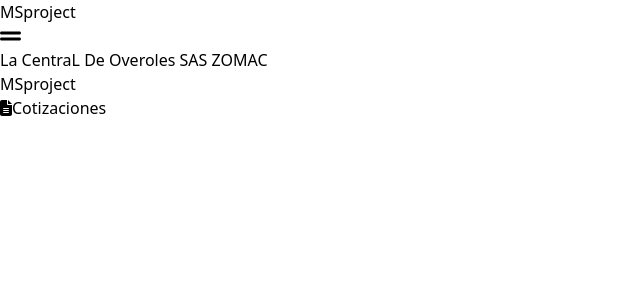
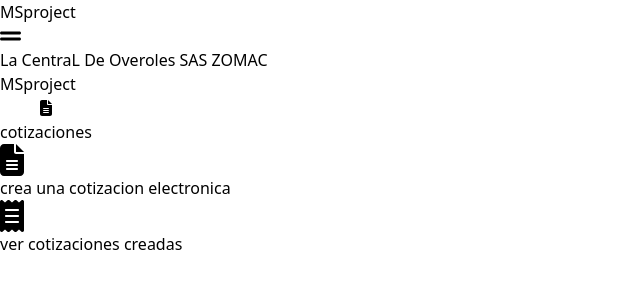
Before and after one commit to Jaimeangel/InvoicePlatform-FrontEnd, a React (Vite) app: page /dashboard/cotizaciones in a window 1280 px wide. Shown: the top 300 px of the page, without its empty margins (0-640 px from the left). Built offline with nearby package versions, Linux system fonts and the light colour scheme.

Commit message:
agregando router para cotizaciones/creando UI dashboard cotizaciones

```diff
--- /dev/null
+++ b/src/components/cardOptionsDashboard.jsx
@@ -0,0 +1,20 @@
+import React from 'react'
+//router
+import { Link } from 'react-router-dom';
+//font awesome icons
+import { FontAwesomeIcon } from "@fortawesome/react-fontawesome";
+
+function CardOptionsDashboard({icon,text,link}) {
+  return (
+    <Link
+        to={`${link}`}
+    >
+        <div className='bg-white max-w-xs h-[11rem] rounded-lg p-5 flex flex-col justify-around shadow-sm hover:shadow-md'>
+            <FontAwesomeIcon className='my-5' icon={icon} size="2xl" style={{color: "#000000",}}/>
+            <p className='text-xl first-letter:uppercase font-mono text-center font-semibold'>{text}</p>
+        </div>
+    </Link>
+  )
+}
+
+export default CardOptionsDashboard;
--- a/src/components/dashboard/Nav.jsx
+++ b/src/components/dashboard/Nav.jsx
@@ -4,7 +4,7 @@
 
 function Nav({openSideNav}) {
   return (
-    <div className='w-full flex flex-row px-7 py-4 justify-between items-center'>
+    <div className='w-full h-20 flex flex-row px-7 py-4 justify-between items-center'>
         <div className='w-3/12 flex flex-row items-center justify-evenly'>
             <h1 className='font-black text-3xl text-yellow-500 tracking-wider'>
                 MSproject
--- a/src/components/dashboard/sideBar.jsx
+++ b/src/components/dashboard/sideBar.jsx
@@ -1,15 +1,34 @@
+//router
+import { Link } from "react-router-dom";
+//font awesome icons
 import { FontAwesomeIcon } from "@fortawesome/react-fontawesome";
-import { Link } from "react-router-dom";
-
 import { faFileLines } from "@fortawesome/free-solid-svg-icons";
+//opciones sibebar
+const menuSibeBar=[
+  {
+    id:1,
+    opcion:'cotizaciones',
+    link:'cotizaciones',
+    icon:faFileLines
+  }
+]
 
 function SideBar({sideNav}) {
   return (
     <aside className={`${sideNav ? 'block':'hidden'} w-1/5 pr-5 py-5`}>
-        <button className='w-full flex flex-row justify-center items-center  text-black text-lg tracking-wide font-semibold py-3 rounded-xl  hover:bg-slate-100'>
-          <FontAwesomeIcon icon={faFileLines} style={{color: "#000000",}} className="mr-5" />
-          Cotizaciones
-        </button>
+      {
+        menuSibeBar.map(opcion=>(
+          <Link
+            key={opcion.id}
+            to={`${opcion.link}`}
+          >
+            <button className='w-full flex flex-row justify-center items-center  text-black text-lg tracking-wide font-semibold py-3 rounded-xl  hover:bg-slate-100'>
+              <FontAwesomeIcon icon={opcion.icon} style={{color: "#000000",}} className="mr-5" />
+              <p className="first-letter:uppercase">{opcion.opcion}</p>
+            </button>
+          </Link>
+        ))
+      }
     </aside>
   )
 }
--- a/src/main.jsx
+++ b/src/main.jsx
@@ -1,11 +1,14 @@
 import React from 'react'
 import ReactDOM from 'react-dom/client'
 import './index.css'
+//react router
+import {RouterProvider} from 'react-router-dom'
+//rutas
+import router from './routes'
 
-import Dashboard from './layaout/Dashboard'
 
 ReactDOM.createRoot(document.getElementById('root')).render(
-  <React.StrictMode>
-    <Dashboard/>
-  </React.StrictMode>,
+  <RouterProvider
+    router={router}
+  />
 )
--- /dev/null
+++ b/src/pages/CotizacionesDashboard.jsx
@@ -0,0 +1,61 @@
+import React from 'react'
+import { useEffect,useState } from 'react';
+//router
+import { useLocation } from 'react-router-dom';
+import { Outlet } from 'react-router-dom';
+//font awesome icons
+import { faFileLines } from "@fortawesome/free-solid-svg-icons";
+import { faReceipt } from '@fortawesome/free-solid-svg-icons';
+//components
+import CardOptionsDashboard from '../components/cardOptionsDashboard';
+//opciones dashboard
+const opciones=[
+    {
+        id:1,
+        text:'crea una cotizacion electronica',
+        link:'crear-cotizacion',
+        icon:faFileLines
+    },
+    {
+        id:2,
+        text:'ver cotizaciones creadas',
+        link:'ver-cotizaciones',
+        icon:faReceipt
+    }
+]
+
+
+function CotizacionesDashboard() {
+    let location = useLocation();
+
+    const [path,setPath]=useState('/dashboard/cotizaciones');
+
+    useEffect(()=>{
+        setPath(location.pathname)
+    },[location.pathname])
+
+    return (
+        <div className='w-full flex flex-row gap-5 items-stretch'>
+
+            {
+                path === '/dashboard/cotizaciones' ?
+                (
+                    opciones.map((opcion)=>(
+                        <CardOptionsDashboard
+                            key={opcion.id}
+                            text={opcion.text}
+                            icon={opcion.icon}
+                            link={opcion.link}
+                        />
+                    ))
+                ):
+                (
+                    <Outlet/>
+                )
+
+            }
+        </div>
+    )
+}
+
+export default CotizacionesDashboard;
--- /dev/null
+++ b/src/routes/index.jsx
@@ -0,0 +1,31 @@
+//react router
+import {createBrowserRouter} from 'react-router-dom'
+//dasboard
+import Dashboard from '../layaout/Dashboard.jsx'
+//Cotizaciones
+import CotizacionesDashboard from '../pages/CotizacionesDashboard.jsx'
+
+const router=createBrowserRouter([
+    {
+      path:'dashboard',
+      element:<Dashboard/>,
+      children:[
+        {
+          path:'cotizaciones',
+          element:<CotizacionesDashboard/>,
+          children:[
+            {
+              path:'crear-cotizacion',
+              element:<h1>Creando cotizaciones</h1>
+            },
+            {
+              path:'ver-cotizaciones',
+              element:<h1>Viendo las cotizaciones</h1>
+            }
+          ]
+        }
+      ]
+    }
+  ])
+
+  export default router;
```
